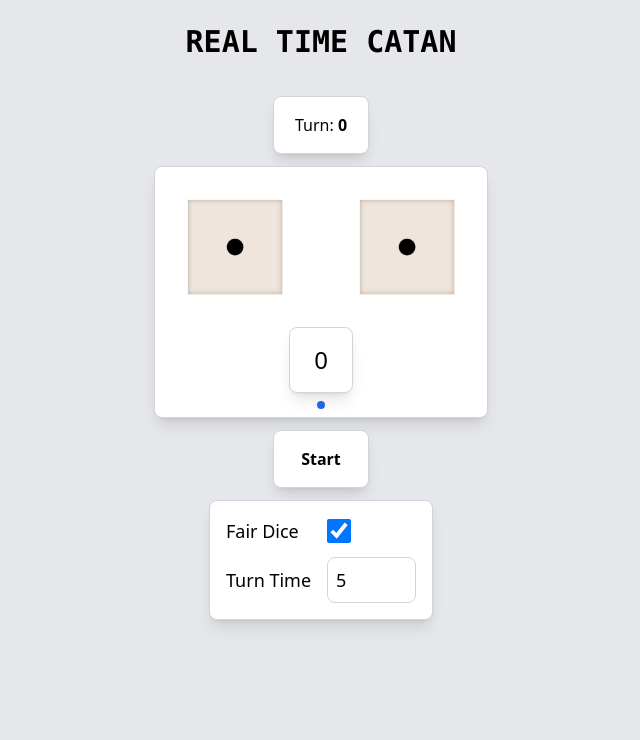
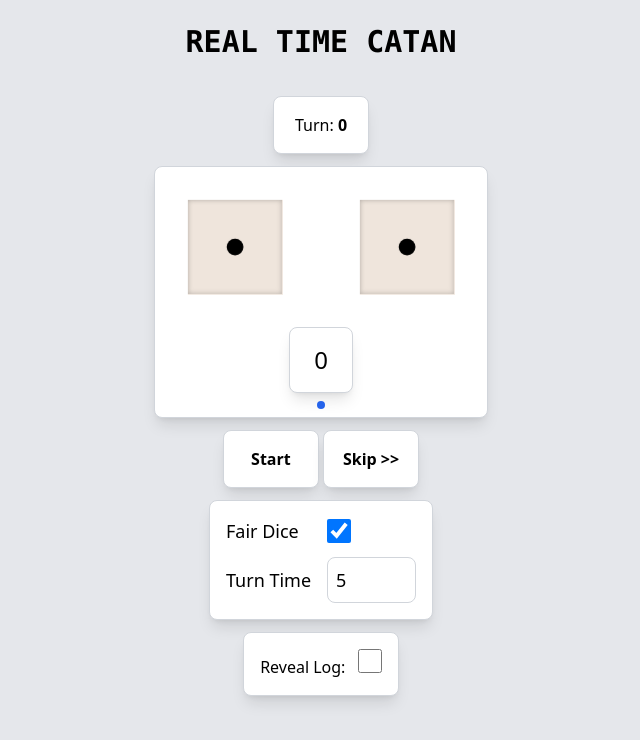
Before and after one commit to Namoop/CatanTime, a SvelteKit app: page / in a window 1280 px wide. Shown: the top 740 px of the page, without its empty margins (319-959 px from the left). Built offline with nearby package versions, Linux system fonts and the light colour scheme.

Commit message:
audio element, skip button, log

```diff
--- a/src/lib/Timer.ts
+++ b/src/lib/Timer.ts
@@ -122,7 +122,6 @@
 	}
 	pause() {
 		if (!this.running && this.getTimeRemaining() != this.initial_time) {
-			console.log(this.getTimeRemaining())
 			console.warn(this.keyword + ' is not running');
 			return;
 		}
--- a/src/routes/+page.svelte
+++ b/src/routes/+page.svelte
@@ -17,16 +17,23 @@
 	let progressWidth = $state(0);
 	let progressInterval = 0;
 
-	const deck: DieValue[][] = [];
+
+	let audio: HTMLAudioElement;
+	let revealLog = $state(false);
+
+	const deck: DieValue[][] = $state([]);
 	function createDeck() {
 		for (let i = 1; i <= 6; i++)
 			for (let j = 1; j <= 6; j++)
 				deck.push([i, j] as DieValue[]);
 	}
+	const deckLog: DieValue[][] = $state([]);
 
 	function rollDice(){
 		if (deck.length === 0)
 			createDeck();
+
+		audio.play();
 
 		if (FAIR_DICE)
 			dice = deck.splice(Math.random() * deck.length | 0, 1)[0];
@@ -34,6 +41,7 @@
 			dice = [Math.random() * 6 + 1 | 0, Math.random() * 6 + 1 | 0] as DieValue[];
 		die1.rollDie(dice[0]);
 		die2.rollDie(dice[1]);
+		deckLog.push(dice);
 
 		if (dice[0] + dice[1] == 7)
 			stopTimer();
@@ -52,7 +60,6 @@
 
 		progressInterval = setInterval(() => {
 			progressWidth = (1- interval.getTimeRemaining() / interval.getInitialTime()) * 100
-			console.log(interval.getTimeRemaining())
 		}, 10);
 	}
 
@@ -69,7 +76,16 @@
 		interval.setTime(CONFIG.turn * 1000);
 	}
 
+	function skipTurn(){
+		interval.pause()
+		interval.reset()
+		startTimer()
+		turn();
+	}
+
 </script>
+
+<audio src="/tap.mp3" bind:this={audio}></audio>
 
 <main class="flex flex-col items-center gap-3 h-lvh bg-gray-200">
 
@@ -91,10 +107,16 @@
 	</div>
 
 
+	<div id="buttons">
 
-	<button onclick={()=>timer ? stopTimer() : startTimer()} class={`w-24 p-4 transition active:scale-90 text-center font-bold ${timer ? "bg-red-100" : ""} bg-white hover:bg-gray-200 border border-gray-300 shadow-lg rounded-lg }`}>
-		{timer ? "Stop" : "Start"}
-	</button>
+		<button onclick={()=>timer ? stopTimer() : startTimer()} class={`w-24 p-4 transition active:scale-90 text-center font-bold ${timer ? "bg-red-100" : "bg-white"} hover:bg-gray-200 border border-gray-300 shadow-lg rounded-lg duration-200}`}>
+			{timer ? "Stop" : "Start"}
+		</button>
+
+		<button onclick={skipTurn} class={`w-24 p-4 text-center font-bold active:scale-90 ${timer ? "bg-green-100" : "bg-white"}  hover:bg-gray-200 border border-gray-300 shadow-lg rounded-lg transition duration-200`}>
+			Skip >>
+		</button>
+	</div>
 
 	<div id="config" class="grid grid-cols-2 gap-3 w-56 items-center bg-white border border-gray-300 shadow-lg rounded-lg p-4">
 		<label for="fairDice" class="text-lg">Fair Dice</label>
@@ -103,4 +125,19 @@
 		<label for="turn" class="text-lg">Turn Time</label>
 		<input type="number" step="5" bind:value={CONFIG.turn} id="turn" class="border border-gray-300 rounded-lg p-2 text-lg focus:outline-none focus:ring-2 focus:ring-blue-500 transition duration-200" />
 	</div>
+
+	<div id="deckLog" class="bg-white border border-gray-300 shadow-lg rounded-lg p-4">
+		Reveal Log: &nbsp;
+		<input type="checkbox" bind:checked={revealLog} class="w-6 h-6 text-blue-600 border-gray-300 rounded focus:ring-blue-500"/>
+
+		{#if revealLog}
+			{#each deckLog.toReversed() as [d1, d2], i}
+				<div class="flex gap-3">
+					<strong>{deckLog.length - i}.</strong>
+					{d1 + d2} &nbsp;&nbsp;
+					[{d1}, {d2}]
+				</div>
+			{/each}
+		{/if}
+	</div>
 </main>
```
Also changed, not shown: 1 other file (tests, documents, lock files or other folders).
